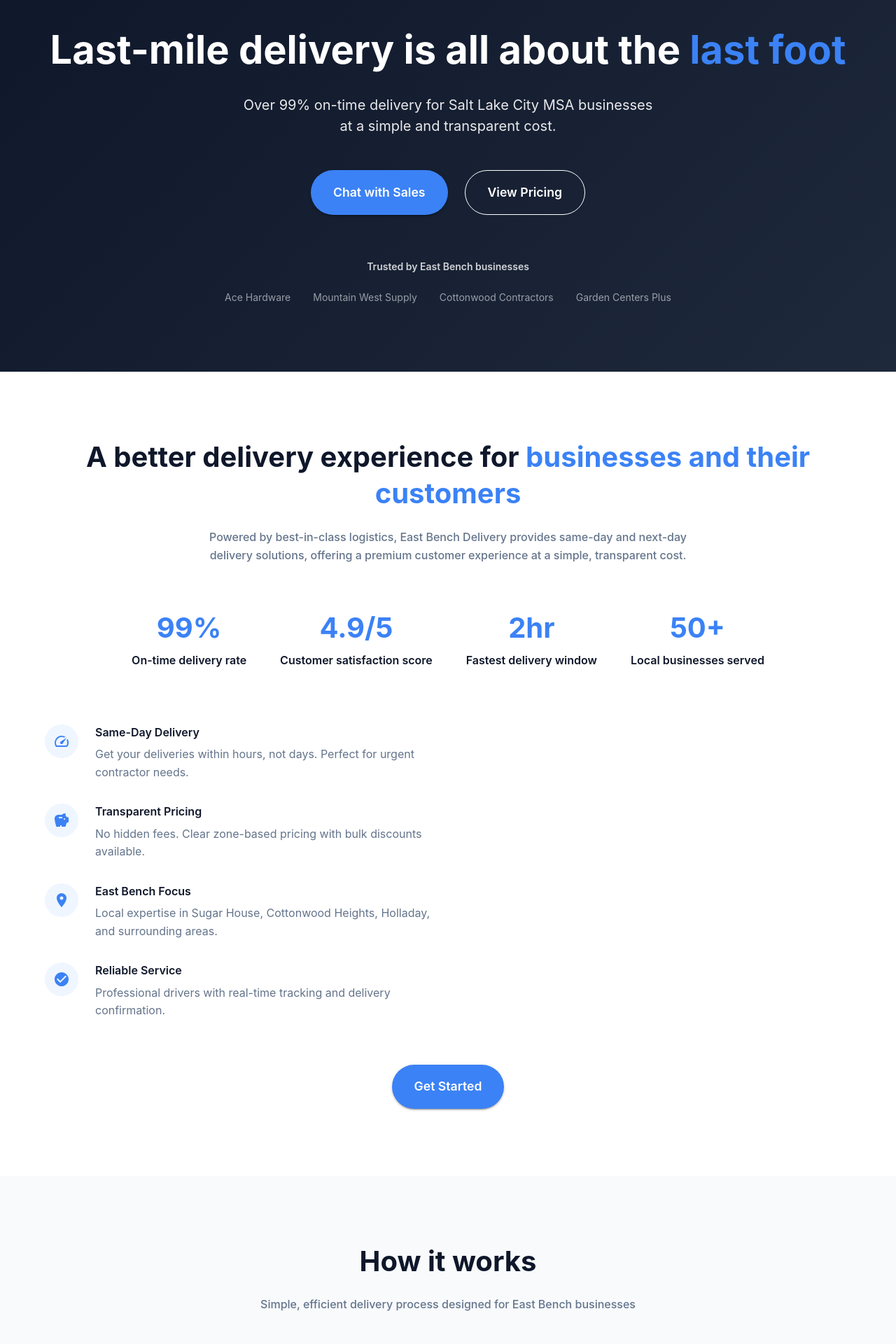
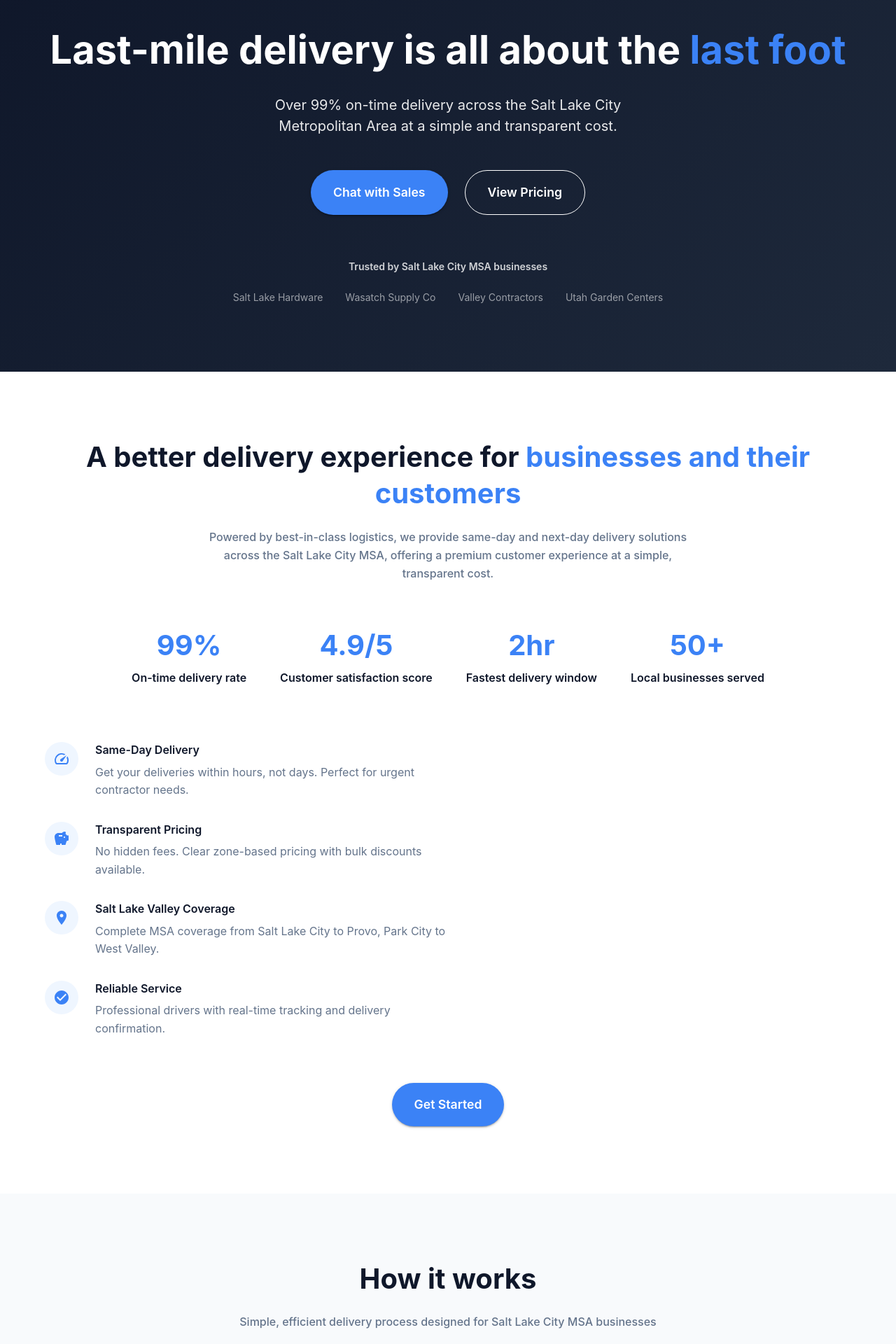
Before and after one commit to zganich/slc-msa-lead-tracker, a React (Create React App) app: page / in a window 1280 px wide. Shown: the part 120-2040 px from the top of the page at 70% size. Built offline with nearby package versions, Linux system fonts and the light colour scheme.

Commit message:
Update messaging to reflect Salt Lake City MSA-wide coverage instead of just East Bench focus

```diff
--- a/src/pages/HomePage.tsx
+++ b/src/pages/HomePage.tsx
@@ -36,8 +36,8 @@
     },
     {
       icon: <LocationOn />,
-      title: 'East Bench Focus',
-      description: 'Local expertise in Sugar House, Cottonwood Heights, Holladay, and surrounding areas.',
+      title: 'Salt Lake Valley Coverage',
+      description: 'Complete MSA coverage from Salt Lake City to Provo, Park City to West Valley.',
     },
     {
       icon: <CheckCircle />,
@@ -106,7 +106,7 @@
               lineHeight: 1.5
             }}
           >
-            Over 99% on-time delivery for Salt Lake City MSA businesses at a simple and transparent cost.
+            Over 99% on-time delivery across the Salt Lake City Metropolitan Area at a simple and transparent cost.
           </Typography>
           <Box sx={{ display: 'flex', gap: 3, justifyContent: 'center', flexWrap: 'wrap', mb: 6 }}>
             <Button
@@ -153,13 +153,13 @@
           {/* Trust indicators */}
           <Box sx={{ mt: 8, opacity: 0.8 }}>
             <Typography variant="body2" sx={{ mb: 3, fontWeight: 600 }}>
-              Trusted by East Bench businesses
+              Trusted by Salt Lake City MSA businesses
             </Typography>
             <Box sx={{ display: 'flex', gap: 4, justifyContent: 'center', flexWrap: 'wrap', alignItems: 'center' }}>
-              <Typography variant="body2" sx={{ opacity: 0.7 }}>Ace Hardware</Typography>
-              <Typography variant="body2" sx={{ opacity: 0.7 }}>Mountain West Supply</Typography>
-              <Typography variant="body2" sx={{ opacity: 0.7 }}>Cottonwood Contractors</Typography>
-              <Typography variant="body2" sx={{ opacity: 0.7 }}>Garden Centers Plus</Typography>
+              <Typography variant="body2" sx={{ opacity: 0.7 }}>Salt Lake Hardware</Typography>
+              <Typography variant="body2" sx={{ opacity: 0.7 }}>Wasatch Supply Co</Typography>
+              <Typography variant="body2" sx={{ opacity: 0.7 }}>Valley Contractors</Typography>
+              <Typography variant="body2" sx={{ opacity: 0.7 }}>Utah Garden Centers</Typography>
             </Box>
           </Box>
         </Container>
@@ -192,7 +192,7 @@
             lineHeight: 1.6
           }}
         >
-          Powered by best-in-class logistics, East Bench Delivery provides same-day and next-day delivery solutions,
+          Powered by best-in-class logistics, we provide same-day and next-day delivery solutions across the Salt Lake City MSA,
           offering a premium customer experience at a simple, transparent cost.
         </Typography>
 
@@ -327,7 +327,7 @@
               mx: 'auto'
             }}
           >
-            Simple, efficient delivery process designed for East Bench businesses
+            Simple, efficient delivery process designed for Salt Lake City MSA businesses
           </Typography>
 
           <Box sx={{ display: "flex", flexWrap: "wrap", gap: 6 }}>
@@ -355,7 +355,7 @@
                     Business places order
                   </Typography>
                   <Typography variant="body1" color="text.secondary" sx={{ lineHeight: 1.6 }}>
-                    Schedule delivery through our simple booking system or call our local team.
+                    Schedule delivery through our simple booking system or call our Salt Lake City team.
                   </Typography>
                 </Box>
               </Box>
@@ -461,7 +461,7 @@
             fontSize: { xs: '2rem', md: '2.5rem' }
           }}
         >
-          Solutions for every East Bench business
+          Solutions for every Salt Lake City MSA business
         </Typography>
         <Typography
           variant="h6"
@@ -473,7 +473,7 @@
             mx: 'auto'
           }}
         >
-          Specialized delivery services for contractors, hardware stores, and local businesses
+          Specialized delivery services for contractors, hardware stores, and businesses across the Salt Lake Valley
         </Typography>
 
         <Box sx={{ display: "flex", flexWrap: "wrap", gap: 4 }}>
@@ -550,7 +550,7 @@
               mx: 'auto'
             }}
           >
-            Join East Bench businesses already saving time and money with our professional delivery service.
+            Join Salt Lake City MSA businesses already saving time and money with our professional delivery service.
           </Typography>
 
           {/* Key benefits */}
@@ -565,7 +565,7 @@
             </Box>
             <Box sx={{ display: 'flex', alignItems: 'center', gap: 1 }}>
               <CheckCircle sx={{ fontSize: 20, color: '#3B82F6' }} />
-              <Typography variant="body2">Local expertise</Typography>
+              <Typography variant="body2">Salt Lake Valley expertise</Typography>
             </Box>
           </Box>
 
```
